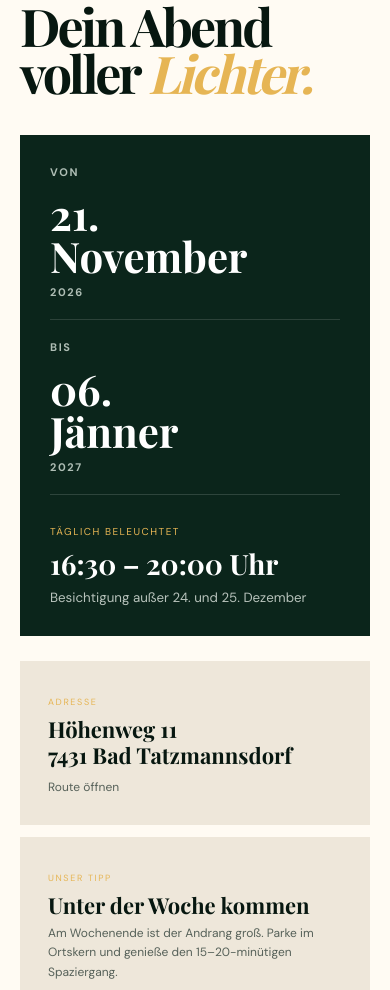
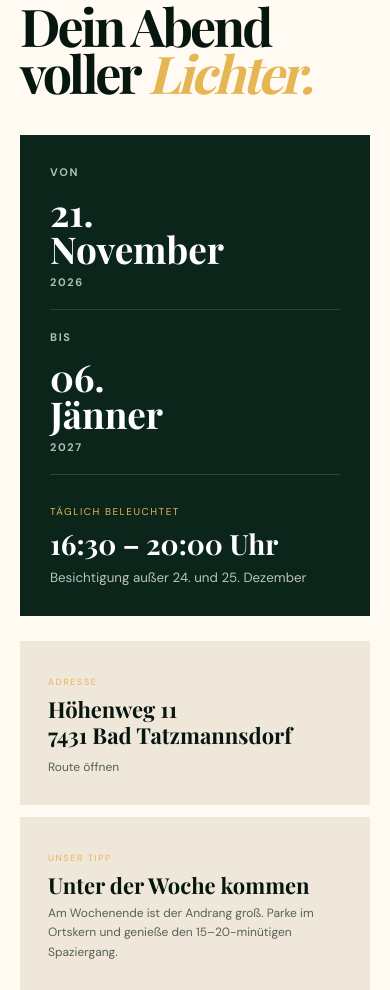
Before and after one commit to kraxx2710/weihnachtshaus, a website: page index.html in a window 390 px wide. Shown: the part 2541-3531 px from the top of the page. Drawn offline with nearby package versions, Linux system fonts and the light colour scheme; no server answers; a web font is replaced by a local one.

Commit message:
style(besuch): Datumsschrift (21. November / 06. Jänner) um 5px verkleinert

```diff
--- a/styles.css
+++ b/styles.css
@@ -1036,3 +1036,14 @@ body.cms-active [data-cms] { min-height: 1em; }
   /* Das mobile-opening-banner ganz oben zeigt das Datum bereits an */
   .hero-badge { display: none; }
 }
+
+/* Datum ("21. November" / "06. Jänner") 5px kleiner */
+.schedule-date strong {
+  font-size: clamp(30px, 4vw, 53px);
+}
+@media (max-width: 900px) {
+  .schedule-date strong { font-size: 30px; }
+}
+@media (max-width: 520px) {
+  .schedule-date strong { font-size: 37px; }
+}
```
